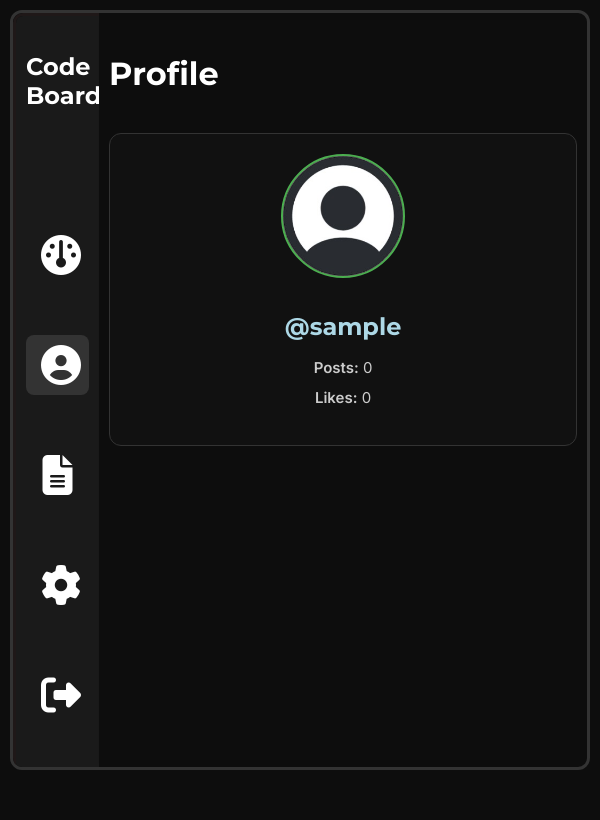
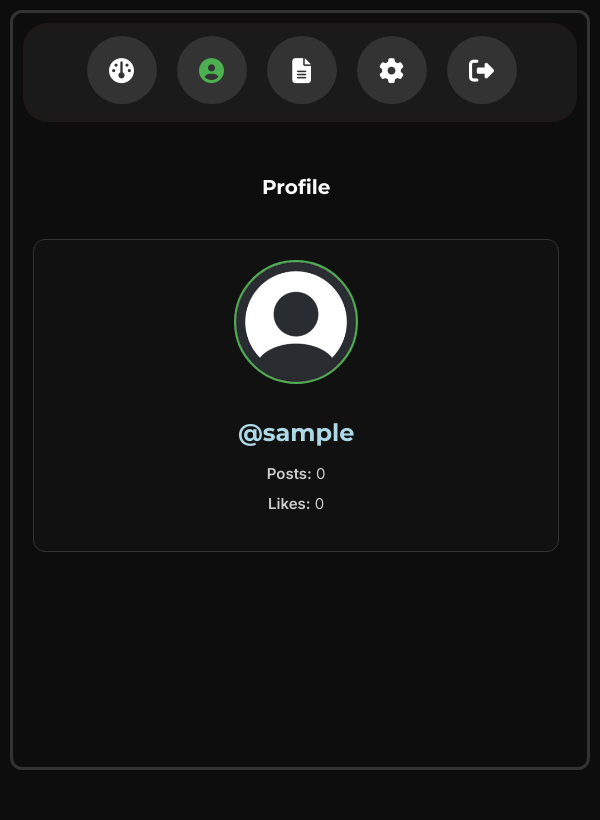
Before and after one commit to desciii/codeboard, a PHP site: page /main/profile.php in a window 600 px wide. After the commit the page ends 770 px from the top, so only its background shows below. Run offline with PHP 8.4, Linux system fonts and the light colour scheme; the visitor is signed in with stand-in values (Sample User, id 1); data that the repository does not hold is empty.

Commit message:
fixed responsiveness and added "see more" option

```diff
--- a/css/dashboard.css
+++ b/css/dashboard.css
@@ -24,7 +24,6 @@
 #sidebar {
   width: 15%;
   background-color: #1a1a1a;
-  padding: 20px 10px;
   border-top: 3px solid #1f1818;
   border-bottom: 3px solid #1f1818;
   border-left: 3px solid #1f1818;
@@ -46,7 +45,6 @@
   list-style-type: none;
   padding: 0;
   margin: 0;
-  padding-top: 35px;
 }
 
 #sidebar-links li {
@@ -86,7 +84,6 @@
 }
 
 #main {
-  padding-top: 20px;
   width: 60%;
   margin-left: 10px;
   padding-right: 10px;
@@ -121,3 +118,124 @@
 img {
   width: 15px;
 }
+
+@media screen and (max-width: 619px) and (min-width: 479px) {
+  html,
+  body {
+    height: auto;
+    overflow-x: hidden;
+  }
+
+  #container {
+    display: block;
+    height: 95vh;
+    overflow: visible;
+    padding: 10px;
+  }
+
+  #sidebar {
+    display: flex;
+    width: 100%;
+    margin-bottom: 20px;
+    height: auto;
+    border-radius: 25px;
+    padding-top: 10px;
+  }
+
+  #sidebar-links {
+    display: flex;
+    flex-direction: row;
+    justify-content: center;
+    align-items: center;
+    gap: 20px;
+    width: 100%;
+  }
+
+  #sidebar-links li {
+    list-style: none;
+  }
+
+  #sidebar-links a {
+    display: flex;
+    justify-content: center;
+    align-items: center;
+    width: 40px;
+    height: 48px;
+    background-color: #333;
+    border-radius: 50%;
+    color: transparent;
+    font-size: 0;
+  }
+
+  #sidebar-links i {
+    font-size: 25px;
+    color: #fff;
+  }
+
+  #sidebar h1 {
+    display: none;
+  }
+
+  #dashboard-link i {
+    color: #4caf50 !important;
+  }
+
+  #main {
+    height: calc(85vh - 120px); /* adjust if needed for your sidebar height */
+    width: 95%;
+    overflow-y: auto; /* THIS makes #main scrollable */
+  }
+
+  #main h1 {
+    font-size: 20px;
+    text-align: center;
+    margin-bottom: 15px;
+  }
+
+  #createpost {
+    display: inline-block;
+    width: auto;
+    padding: 8px 14px;
+    font-size: 14px;
+    margin-bottom: 15px;
+  }
+
+  form {
+    display: flex;
+    flex-direction: column;
+    gap: 8px;
+  }
+
+  form select,
+  form button {
+    width: 100%;
+  }
+
+  .post {
+    padding: 12px;
+  }
+
+  .post h3 {
+    font-size: 14px;
+    line-height: 1.3;
+  }
+
+  .post pre {
+    font-size: 12px;
+  }
+
+  .comment-form input {
+    width: calc(90% - 35px) !important;
+    justify-content: center;
+    margin: 0 auto;
+    align-items: center;
+  }
+
+  .comment-form i {
+    display: none;
+  }
+
+  #credits {
+    display: none;
+  }
+}
--- a/main/profile.php
+++ b/main/profile.php
@@ -235,11 +235,76 @@
         margin-right: 5px;
     }
 
+    @media screen and (max-width: 619px) {
+  html, body {
+    height: auto;
+    overflow-x: hidden;
+  }
 
-    @media screen and (max-width: 599px) {
+  #container {
+    display: block;
+    height: auto;
+    padding: 10px;
+  }
 
-    html,
-    body {
+  #sidebar {
+    display: flex;
+    width: 100%;
+    margin-bottom: 20px;
+    height: auto;
+    border-radius: 25px;
+    height: 100px;
+  }
+
+  #sidebar-links {
+    display: flex;
+    flex-direction: row;
+    justify-content: center;
+    align-items: center;
+    gap: 20px;
+    width: 100%;
+  }
+
+  #sidebar-links li {
+    list-style: none;
+  }
+
+  #sidebar-links a {
+    width: 40px;
+    height: 48px;
+    background-color: #333;
+    border-radius: 50%;
+    color: transparent;
+    font-size: 0;
+  }
+
+  #sidebar-links i {
+    font-size: 25px;
+    color: #fff;
+  }
+
+  #sidebar h1 {
+    display: none;
+  }
+
+  #main {
+    width: 95%;
+    overflow-y: auto;
+  }
+
+  #main h1 {
+    font-size: 20px;
+    text-align: center;
+  }
+
+  #credits {
+    display: none;
+  }
+}
+
+@media screen and (max-width: 619px) and (min-width: 479px) {
+
+html, body {
 height: auto;
 overflow-x: hidden;
 }
@@ -257,6 +322,7 @@
     margin-bottom: 20px;
     height: auto;
     border-radius: 25px;
+    padding-top: 10px;
   }
 
   #sidebar-links {
@@ -266,7 +332,6 @@
     align-items: center;
     gap: 20px;
     width: 100%;
-        height: 100px;
   }
 
   #sidebar-links li {
@@ -294,12 +359,13 @@
     display: none;
   }
 
+
     #dashboard-link i {
         color: #4caf50 !important;
     }
 
     #main {
-        height: calc(85vh - 150px);
+        height: calc(85vh - 200px);
         width: 95%;
         overflow-y: auto;
     }
@@ -358,9 +424,14 @@
     }
     }
 
-    @media screen and (max-width: 1061px) {
+    @media screen and (max-width: 940px ) and (min-width: 619px) {
   #credits {
     display: none;
+  }
+
+  #sidebar-links i {
+    font-size: 40px !important;
+    color: #fff;
   }
 
   #sidebar-links a {
@@ -370,7 +441,7 @@
   }
 
   #sidebar-links a i {
-        font-size: 40px;
+    font-size: 30px;
     color: #fff;
     gap: 30px;
     margin: 0 auto;
@@ -387,7 +458,9 @@
     font-size: 0;
   }
 
+
 }
+
     </style>
 </head>
 
```
Also changed, not shown: main/dashboard.php (+56 -11 lines), main/myposts.php (+11 -16 lines), main/settings.php (+12 -16 lines), main/userprofile.php (+9 -3 lines), css/images/download (4).jpg (added), css/images/download.jpg. Lines whose indentation alone changed are shown as unchanged.
